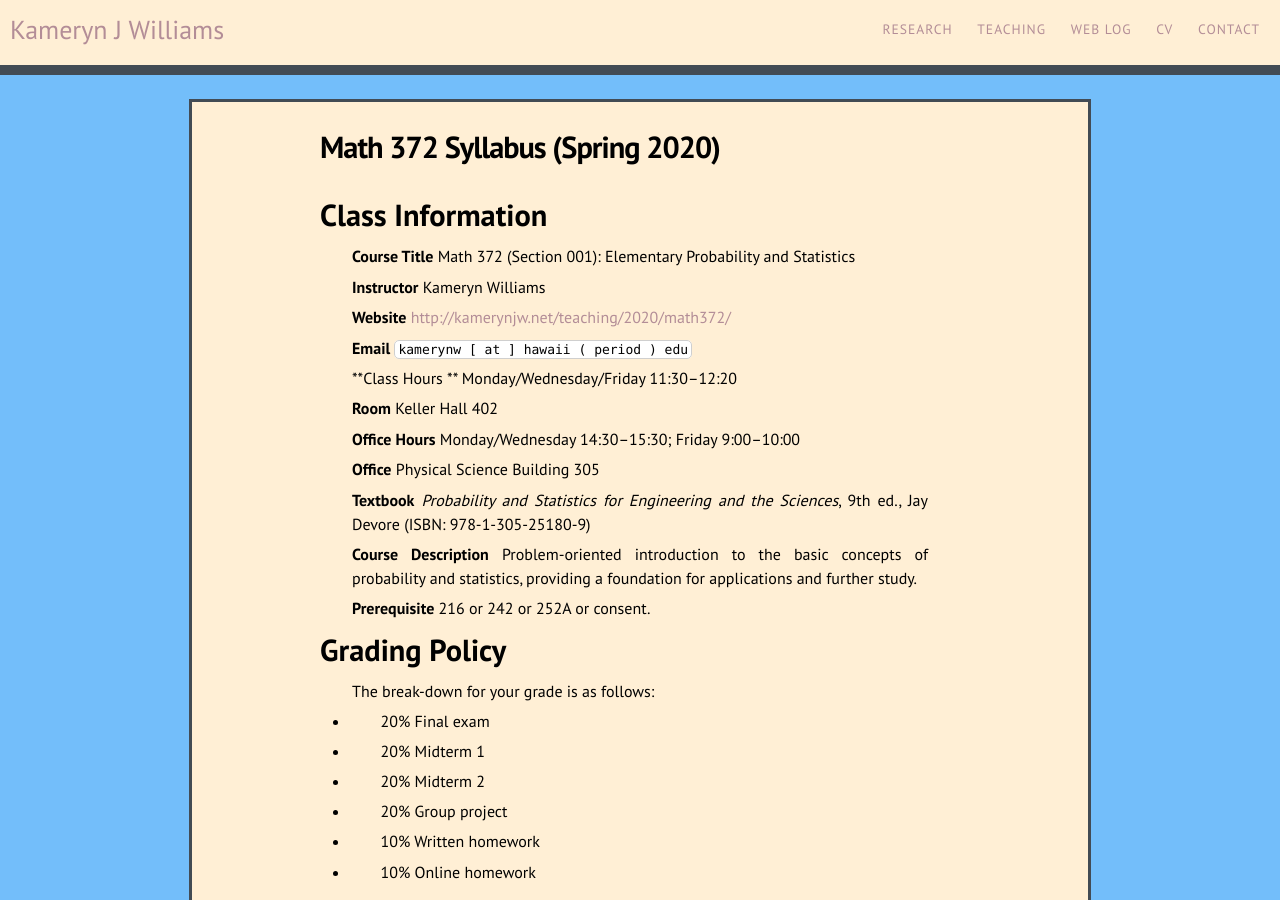
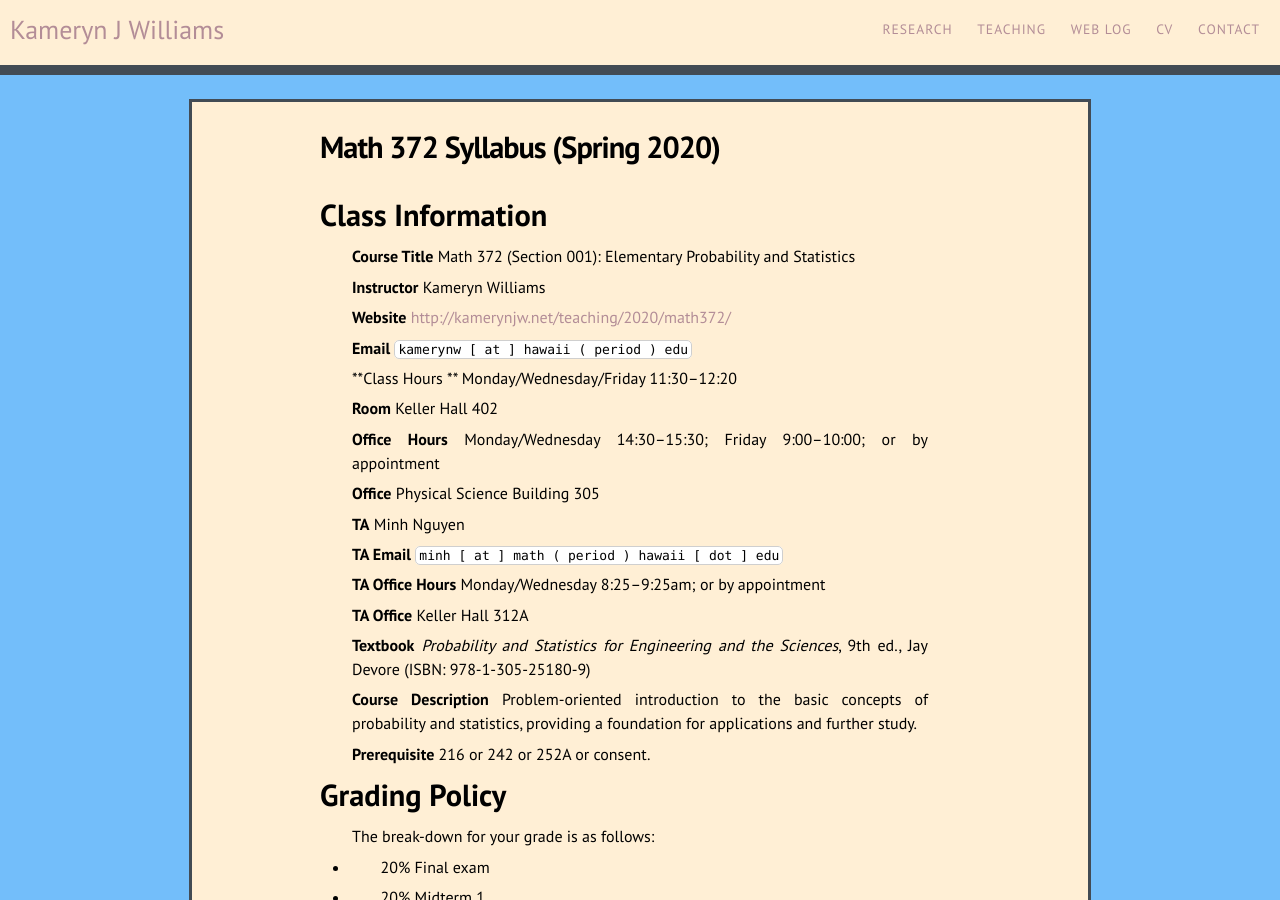
Before and after one commit to kamerynjw/kamerynjw.github.io, a Jekyll site: the page built from teaching/2020/math372/syllabus.md, in a window 1280 px wide and 900 px high. Built offline with Jekyll 4.4.1, drawn with Linux system fonts in a browser that asks for light colours; nearby versions of some CDN libraries.

Commit message:
adding TA info

```diff
--- a/teaching/2020/math372/syllabus.md
+++ b/teaching/2020/math372/syllabus.md
@@ -20,9 +20,17 @@ Class Information
 
 **Room** Keller Hall 402
 
-**Office Hours** Monday/Wednesday 14:30–15:30; Friday 9:00–10:00
+**Office Hours** Monday/Wednesday 14:30–15:30; Friday 9:00–10:00; or by appointment
 
 **Office** Physical Science Building 305
+
+**TA** Minh Nguyen
+
+**TA Email** `minh [ at ] math ( period ) hawaii [ dot ] edu`
+
+**TA Office Hours** Monday/Wednesday 8:25–9:25am; or by appointment
+
+**TA Office** Keller Hall 312A
 
 **Textbook** *Probability and Statistics for Engineering and the Sciences*, 9th ed., Jay Devore (ISBN: 978-1-305-25180-9)
 
```
